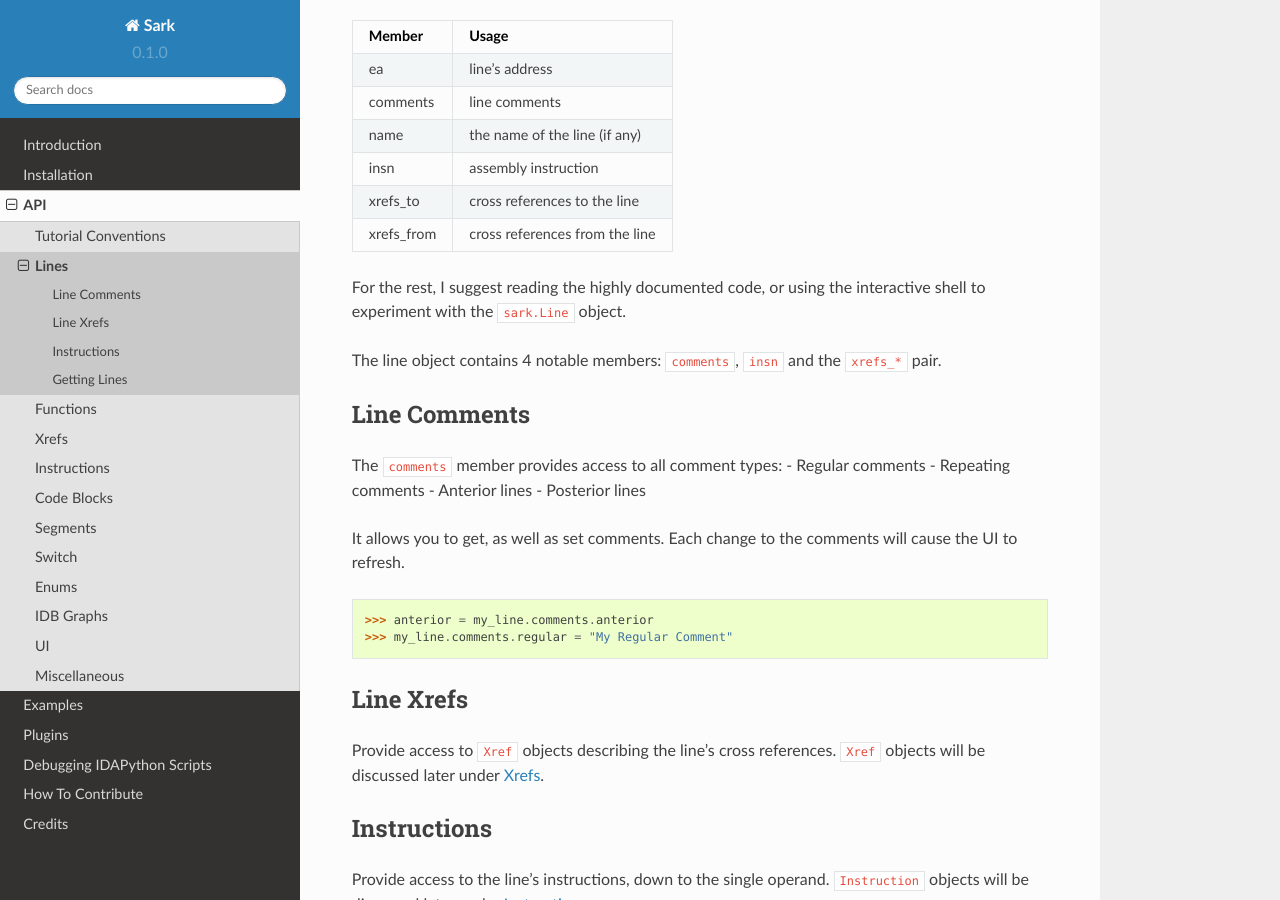
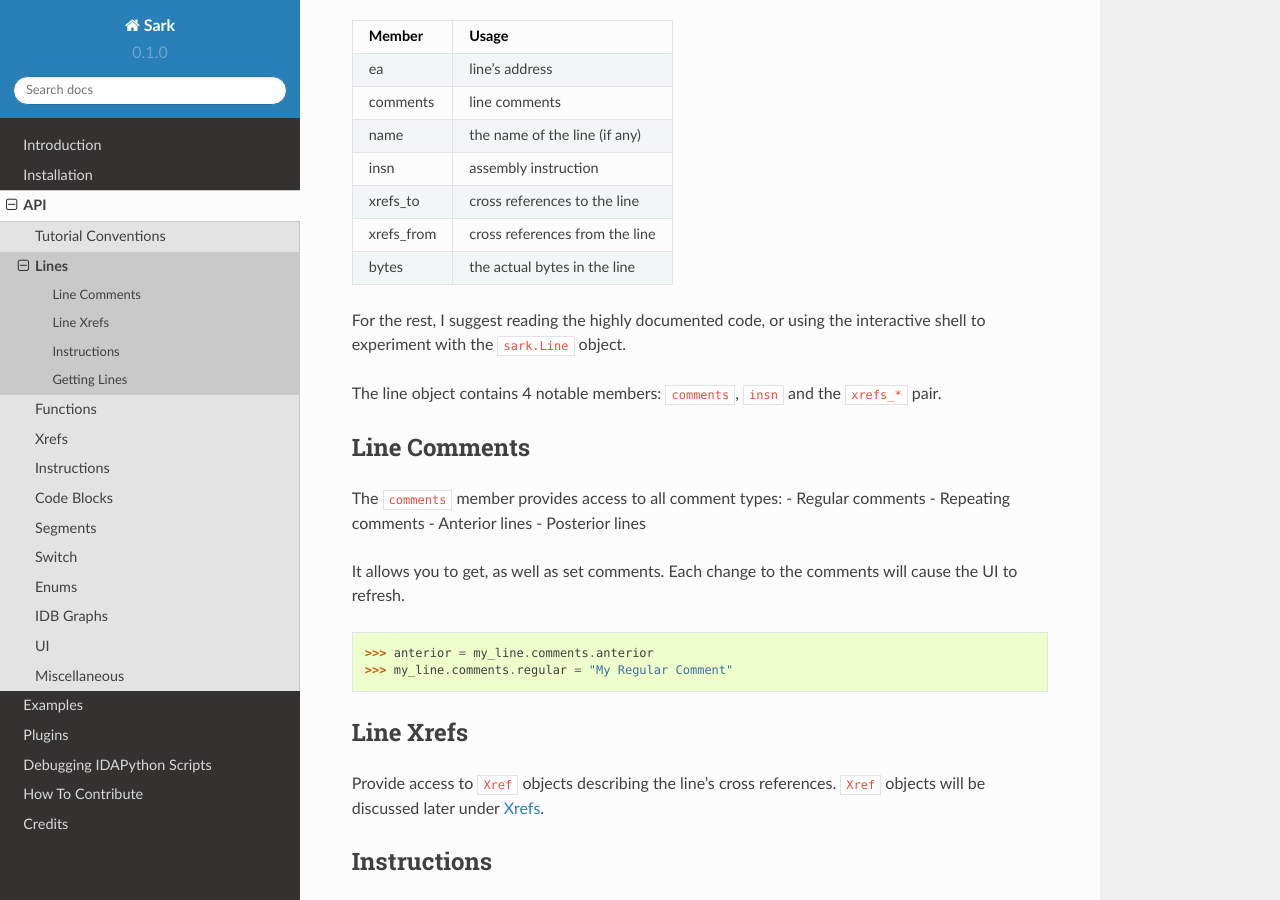
Before and after one commit to tmr232/Sark, a Sphinx documentation site: the page built from docs/api/Lines.rst, in a window 1280 px wide and 900 px high, scrolled down 452 px. Built offline with Sphinx 7.4.7 and the Read the Docs theme 2.0.0, drawn with Linux system fonts in a browser that asks for light colours.

Commit message:
Added bytes to the docs.

```diff
--- a/docs/api/Lines.rst
+++ b/docs/api/Lines.rst
@@ -31,6 +31,8 @@
 | xrefs\_to     | cross references to the line     |
 +---------------+----------------------------------+
 | xrefs\_from   | cross references from the line   |
++---------------+----------------------------------+
+| bytes         | the actual bytes in the line     |
 +---------------+----------------------------------+
 
 For the rest, I suggest reading the highly documented code, or using the
```
